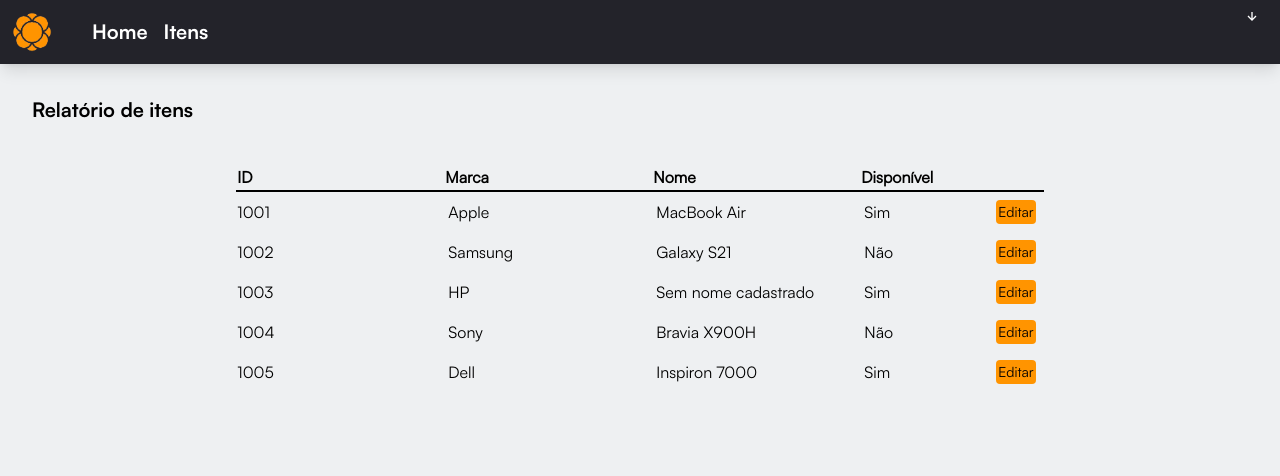
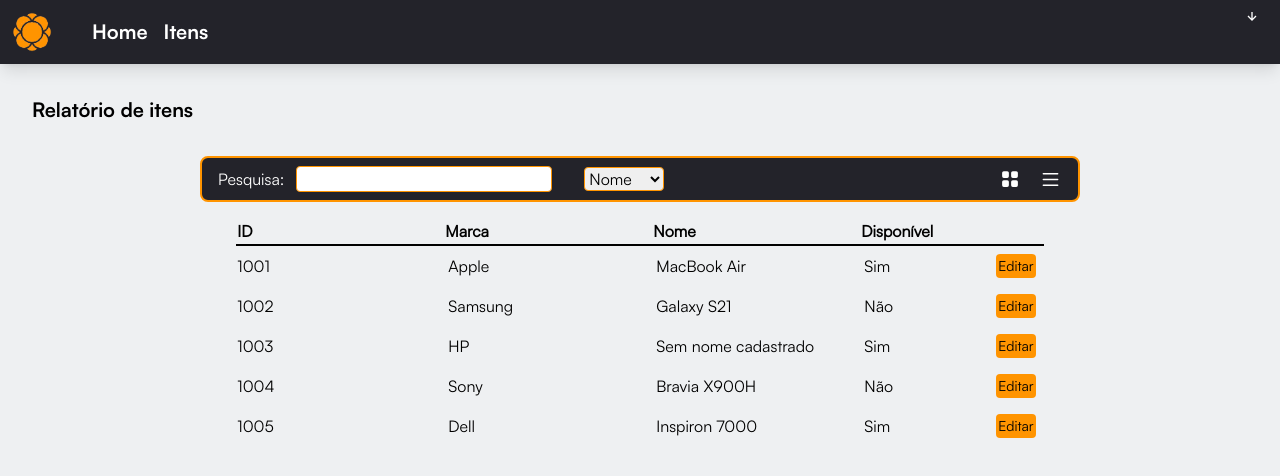
Before and after one commit to brunobispo12/estoque-circulo-v2, a React (Vite) app: page /items in a window 1280 px wide. Shown: the top 476 px of the page. Built offline with nearby package versions, Linux system fonts and the light colour scheme; sample sign-in values are in the browser's storage.

Commit message:
searchBar

```diff
--- /dev/null
+++ b/src/context/SearchContext.tsx
@@ -0,0 +1,17 @@
+import { useState, createContext } from 'react'
+import { PropsChildren } from '../utils/types/genericTypes'
+import { ViewMode } from '../utils/types/viewModesType'
+
+export const SearchContext = createContext<any>(null)
+
+export function SearchProvider({ children }: PropsChildren) {
+
+    const [search, setSearch] = useState<Object>({})
+    const [viewMode, setViewMode] = useState<ViewMode>('grid')
+
+    return (
+        <SearchContext.Provider value={{ search, setSearch }}>
+            {children}
+        </SearchContext.Provider>
+    )
+}
--- /dev/null
+++ b/src/hooks/useViewMode.ts
@@ -0,0 +1,22 @@
+import { useCallback, useContext, useEffect, useState } from 'react'
+import { SearchContext } from '../context/SearchContext'
+import { ViewMode } from '../utils/types/viewModesType'
+
+
+function useViewMode() {
+    const { viewMode, setViewMode } = useContext(SearchContext)
+    const [useViewMode, setUseViewMode] = useState<ViewMode>()
+
+
+    useEffect(() => {
+        setUseViewMode(viewMode)
+    }, [viewMode])
+
+    const changeViewMode = useCallback((newViewMode) => {
+        setViewMode(newViewMode)
+    }, [setViewMode])
+
+    return { useViewMode, changeViewMode}
+}
+
+export default useViewMode
--- a/src/pages/items/Items.tsx
+++ b/src/pages/items/Items.tsx
@@ -1,106 +1,16 @@
-import { useQuery } from 'react-query'
-import axios from 'axios'
-import TableList from './components/TableList'
-
-const items = [
-  {
-    "location": {
-      "sector": "IT Department",
-      "borrower": "John Doe",
-      "borrowDate": "2023-07-20T00:00:00.000Z"
-    },
-    "_id": "64bd818549f2baf138c427d7",
-    "brand": "Apple",
-    "type": "Laptop",
-    "name": "MacBook Air",
-    "condition": "Used",
-    "item_id": 1001,
-    "available": true,
-    "lender": "Company XYZ",
-    "createdAt": "2023-07-23T19:37:41.258Z",
-    "updatedAt": "2023-07-23T19:37:41.258Z",
-    "__v": 0
-  },
-  {
-    "location": {
-      "sector": "Sales Department",
-      "borrower": "Jane Smith",
-      "borrowDate": "2023-07-15T00:00:00.000Z"
-    },
-    "_id": "64bd819d49f2baf138c427d9",
-    "brand": "Samsung",
-    "type": "Smartphone",
-    "name": "Galaxy S21",
-    "condition": "New",
-    "item_id": 1002,
-    "available": false,
-    "lender": "Company ABC",
-    "createdAt": "2023-07-23T19:38:05.119Z",
-    "updatedAt": "2023-07-23T19:38:05.119Z",
-    "__v": 0
-  },
-  {
-    "location": {
-      "sector": "Office Area",
-      "borrower": "Bob Johnson",
-      "borrowDate": "2023-07-18T00:00:00.000Z"
-    },
-    "_id": "64bd81a349f2baf138c427db",
-    "brand": "HP",
-    "type": "Printer",
-    "condition": "Refurbished",
-    "item_id": 1003,
-    "available": true,
-    "lender": "Company DEF",
-    "createdAt": "2023-07-23T19:38:11.928Z",
-    "updatedAt": "2023-07-23T19:38:11.928Z",
-    "__v": 0
-  },
-  {
-    "location": {
-      "sector": "Conference Room",
-      "borrower": "Sarah Williams",
-      "borrowDate": "2023-07-12T00:00:00.000Z"
-    },
-    "_id": "64bd81a949f2baf138c427dd",
-    "brand": "Sony",
-    "type": "TV",
-    "name": "Bravia X900H",
-    "condition": "New",
-    "item_id": 1004,
-    "available": false,
-    "lender": "Company GHI",
-    "createdAt": "2023-07-23T19:38:17.718Z",
-    "updatedAt": "2023-07-23T19:38:17.718Z",
-    "__v": 0
-  },
-  {
-    "location": {
-      "sector": "Engineering Department",
-      "borrower": "Michael Brown",
-      "borrowDate": "2023-07-19T00:00:00.000Z"
-    },
-    "_id": "64bd81ae49f2baf138c427df",
-    "brand": "Dell",
-    "type": "Desktop",
-    "name": "Inspiron 7000",
-    "condition": "Used",
-    "item_id": 1005,
-    "available": true,
-    "lender": "Company JKL",
-    "createdAt": "2023-07-23T19:38:22.665Z",
-    "updatedAt": "2023-07-23T19:38:22.665Z",
-    "__v": 0
-  }
-]
+import SearchBar from './view/SearchBar'
+import ItemsViewMode from './view/itemsViewMode'
 
 function Items() {
   return (
-    <div className='p-5'>
+    <div className='p-5 space-y-8'>
       <span>
         <h1 className='text-xl font-satoshi-bold'>Relatório de itens</h1>
-        <TableList items={items}/>
       </span>
+      <div className='space-y-4 flex flex-col items-center'>
+        <SearchBar />
+        <ItemsViewMode />
+      </div>
     </div>
   )
 }
--- a/src/pages/items/components/TableList.tsx
+++ b/src/pages/items/components/TableList.tsx
@@ -12,7 +12,7 @@
     }
 
     return (
-        <div className='space-y-10 flex justify-center w-full'>
+        <div className='flex justify-center w-full'>
             <div></div>
             <table>
                 <thead>
--- /dev/null
+++ b/src/pages/items/view/ItemsViewMode.tsx
@@ -0,0 +1,103 @@
+import TableList from "../components/TableList"
+
+const items = [
+    {
+        "location": {
+            "sector": "IT Department",
+            "borrower": "John Doe",
+            "borrowDate": "2023-07-20T00:00:00.000Z"
+        },
+        "_id": "64bd818549f2baf138c427d7",
+        "brand": "Apple",
+        "type": "Laptop",
+        "name": "MacBook Air",
+        "condition": "Used",
+        "item_id": 1001,
+        "available": true,
+        "lender": "Company XYZ",
+        "createdAt": "2023-07-23T19:37:41.258Z",
+        "updatedAt": "2023-07-23T19:37:41.258Z",
+        "__v": 0
+    },
+    {
+        "location": {
+            "sector": "Sales Department",
+            "borrower": "Jane Smith",
+            "borrowDate": "2023-07-15T00:00:00.000Z"
+        },
+        "_id": "64bd819d49f2baf138c427d9",
+        "brand": "Samsung",
+        "type": "Smartphone",
+        "name": "Galaxy S21",
+        "condition": "New",
+        "item_id": 1002,
+        "available": false,
+        "lender": "Company ABC",
+        "createdAt": "2023-07-23T19:38:05.119Z",
+        "updatedAt": "2023-07-23T19:38:05.119Z",
+        "__v": 0
+    },
+    {
+        "location": {
+            "sector": "Office Area",
+            "borrower": "Bob Johnson",
+            "borrowDate": "2023-07-18T00:00:00.000Z"
+        },
+        "_id": "64bd81a349f2baf138c427db",
+        "brand": "HP",
+        "type": "Printer",
+        "condition": "Refurbished",
+        "item_id": 1003,
+        "available": true,
+        "lender": "Company DEF",
+        "createdAt": "2023-07-23T19:38:11.928Z",
+        "updatedAt": "2023-07-23T19:38:11.928Z",
+        "__v": 0
+    },
+    {
+        "location": {
+            "sector": "Conference Room",
+            "borrower": "Sarah Williams",
+            "borrowDate": "2023-07-12T00:00:00.000Z"
+        },
+        "_id": "64bd81a949f2baf138c427dd",
+        "brand": "Sony",
+        "type": "TV",
+        "name": "Bravia X900H",
+        "condition": "New",
+        "item_id": 1004,
+        "available": false,
+        "lender": "Company GHI",
+        "createdAt": "2023-07-23T19:38:17.718Z",
+        "updatedAt": "2023-07-23T19:38:17.718Z",
+        "__v": 0
+    },
+    {
+        "location": {
+            "sector": "Engineering Department",
+            "borrower": "Michael Brown",
+            "borrowDate": "2023-07-19T00:00:00.000Z"
+        },
+        "_id": "64bd81ae49f2baf138c427df",
+        "brand": "Dell",
+        "type": "Desktop",
+        "name": "Inspiron 7000",
+        "condition": "Used",
+        "item_id": 1005,
+        "available": true,
+        "lender": "Company JKL",
+        "createdAt": "2023-07-23T19:38:22.665Z",
+        "updatedAt": "2023-07-23T19:38:22.665Z",
+        "__v": 0
+    }
+]
+
+function ItemsViewMode() {
+    return (
+        <>
+            <TableList items={items}/>
+        </>
+    )
+}
+
+export default ItemsViewMode
--- /dev/null
+++ b/src/pages/items/view/SearchBar.tsx
@@ -0,0 +1,31 @@
+import React from 'react'
+import { BsFillGridFill, BsList } from 'react-icons/bs'
+import { LuTable2 } from 'react-icons/lu'
+
+function SearchBar() {
+  return (
+    <div className='border-2 w-[55rem] border-princeton py-2 px-4 rounded-lg bg-raisin text-white flex justify-between'>
+      <div className='flex gap-8 items-center'>
+        <label className='space-x-3'>
+          <span>Pesquisa:</span>
+          <input type="text" className='border border-princeton rounded px-1 outline-none text-black w-64' />
+        </label>
+        <div className='text-black'>
+          <select className='border border-princeton rounded w-20'>
+            <option value="name">Nome</option>
+            <option value="name">Nome</option>
+            <option value="name">Nome</option>
+            <option value="name">Nome</option>
+            <option value="name">Nome</option>
+          </select>
+        </div>
+      </div>
+      <div className='flex gap-5 items-center'>
+        <button>{<BsFillGridFill size={18} />}</button>
+        <button>{<BsList size={23}/>}</button>
+      </div>
+    </div>
+  )
+}
+
+export default SearchBar
--- a/src/pages/login/Login.tsx
+++ b/src/pages/login/Login.tsx
@@ -64,11 +64,11 @@
                 <form className="col-center justify-center w-3/4 text-base" onSubmit={handleSubmit(handleLogin)}>
                     <label className="flex flex-col gap-1 w-full">
                         <p>Usuário:</p>
-                        <motion.input whileFocus={{ borderColor: '#FF9400' }} type="text" placeholder="Digite seu usuário" className="border border-gray-500 px-1 w-full rounded-md outline-none" {...register('user')} />
+                        <motion.input whileFocus={{ borderColor: '#FF9400' }} type="text" placeholder="Digite seu usuário" className="border border-gray-500 px-1 w-full rounded-md outline-princeton" {...register('user')} />
                     </label>
                     <label className="flex flex-col mt-3 gap-1 w-full">
                         <p>Senha:</p>
-                        <motion.input whileFocus={{ borderColor: '#FF9400' }} type="password" placeholder="Digite sua senha" className="border border-gray-500 px-1 rounded-md outline-none" {...register('password')} />
+                        <motion.input whileFocus={{ borderColor: '#FF9400' }} type="password" placeholder="Digite sua senha" className="border border-gray-500 px-1 rounded-md outline-princeton" {...register('password')} />
                     </label>
                     <label className="flex justify-center w-full mt-12">
                         <motion.button
--- /dev/null
+++ b/src/utils/types/viewModesType.ts
@@ -0,0 +1 @@
+export type ViewMode = 'grid' | 'table'
```
